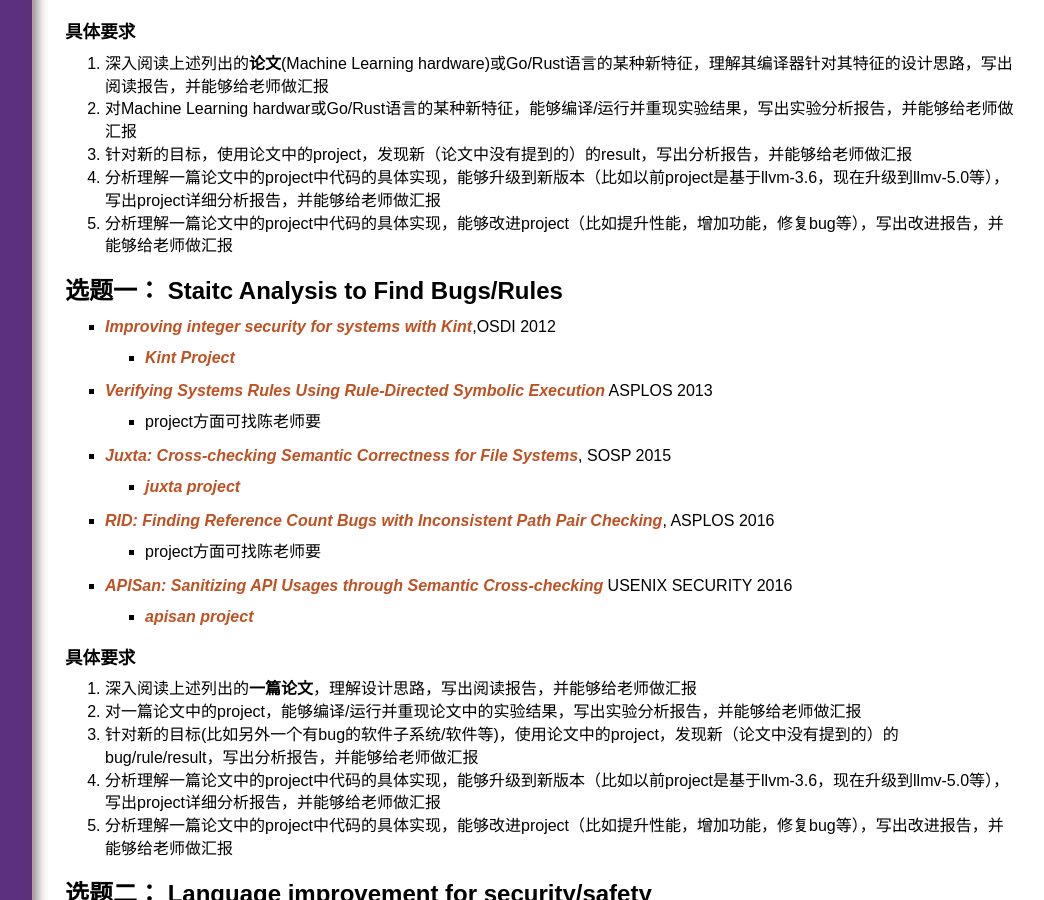
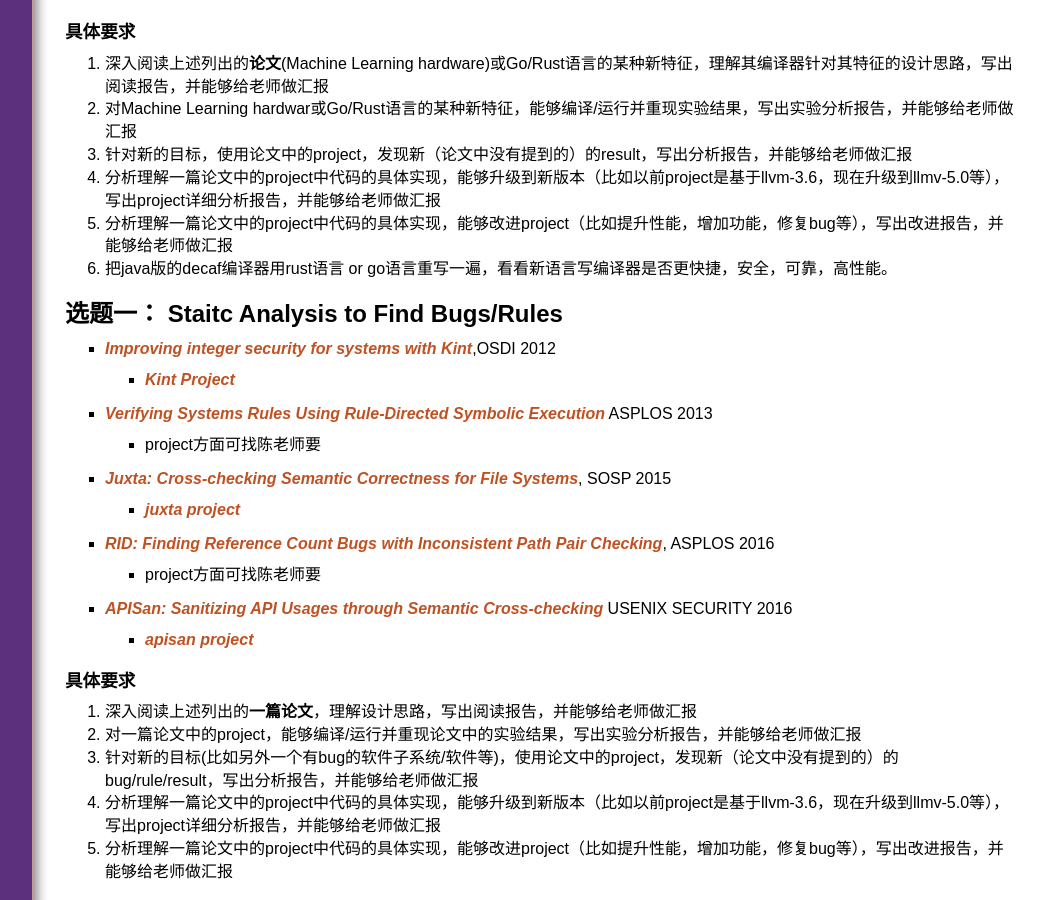
Before and after one commit to chyyuu/compiler_course_info, a Jekyll site: the page built from readinglist.md, in a window 1280 px wide and 900 px high, scrolled down 552 px. Shown: the whole window, without its empty margins (234-1278 px from the left). Built offline with Jekyll 4.4.1, drawn with Linux system fonts in a browser that asks for light colours; nearby versions of some CDN libraries; our own code applies the rules of GitHub Pages for plain Markdown files.

Commit message:
Update readinglist.md

```diff
--- a/readinglist.md
+++ b/readinglist.md
@@ -27,6 +27,7 @@
 3. 针对新的目标，使用论文中的project，发现新（论文中没有提到的）的result，写出分析报告，并能够给老师做汇报
 4. 分析理解一篇论文中的project中代码的具体实现，能够升级到新版本（比如以前project是基于llvm-3.6，现在升级到llmv-5.0等），写出project详细分析报告，并能够给老师做汇报
 5. 分析理解一篇论文中的project中代码的具体实现，能够改进project（比如提升性能，增加功能，修复bug等），写出改进报告，并能够给老师做汇报
+6. 把java版的decaf编译器用rust语言 or go语言重写一遍，看看新语言写编译器是否更快捷，安全，可靠，高性能。
 
 ## 选题一： Staitc Analysis to Find Bugs/Rules
  - [Improving integer security for systems with Kint](http://pdos.csail.mit.edu/papers/kint:osdi12.pdf),OSDI 2012
```
